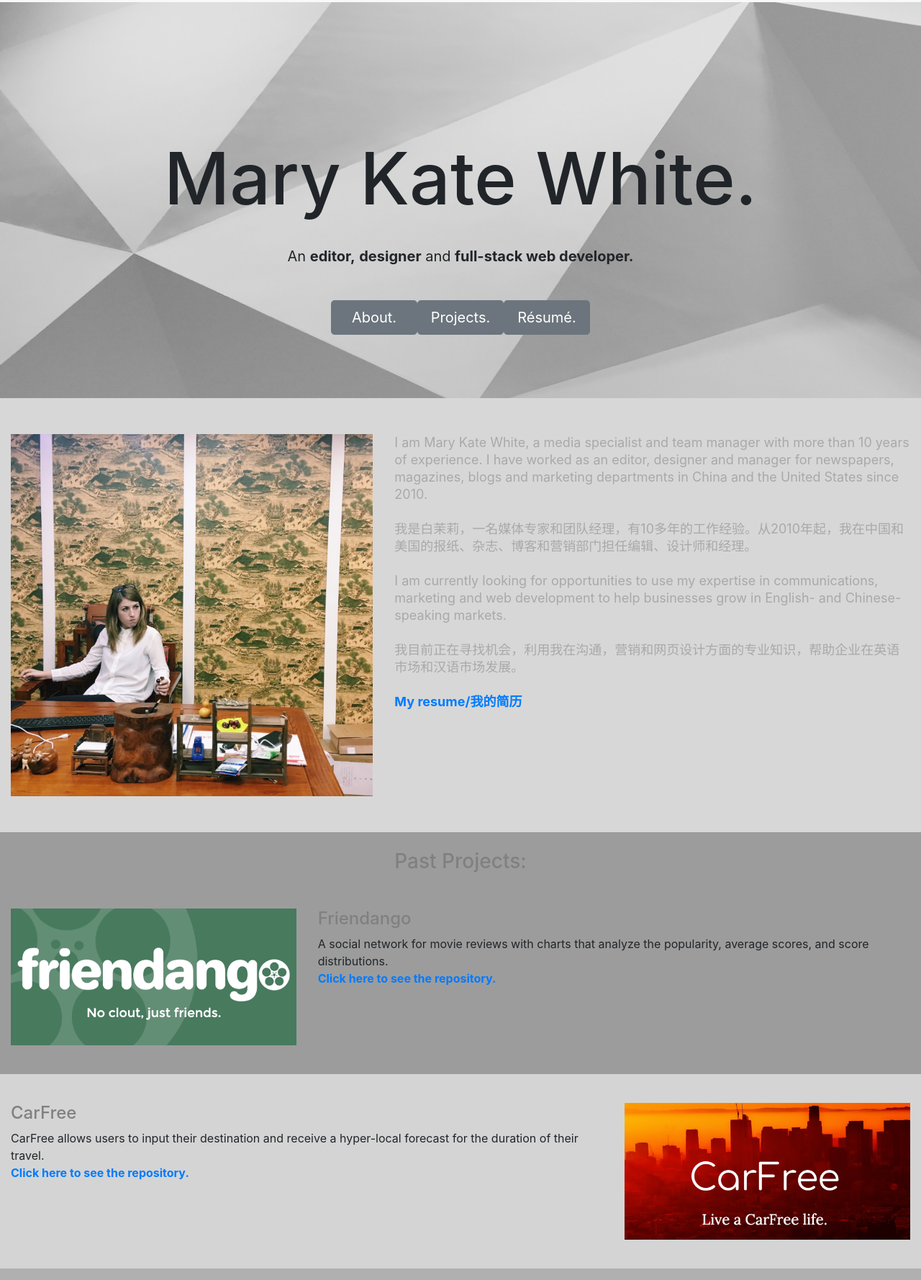
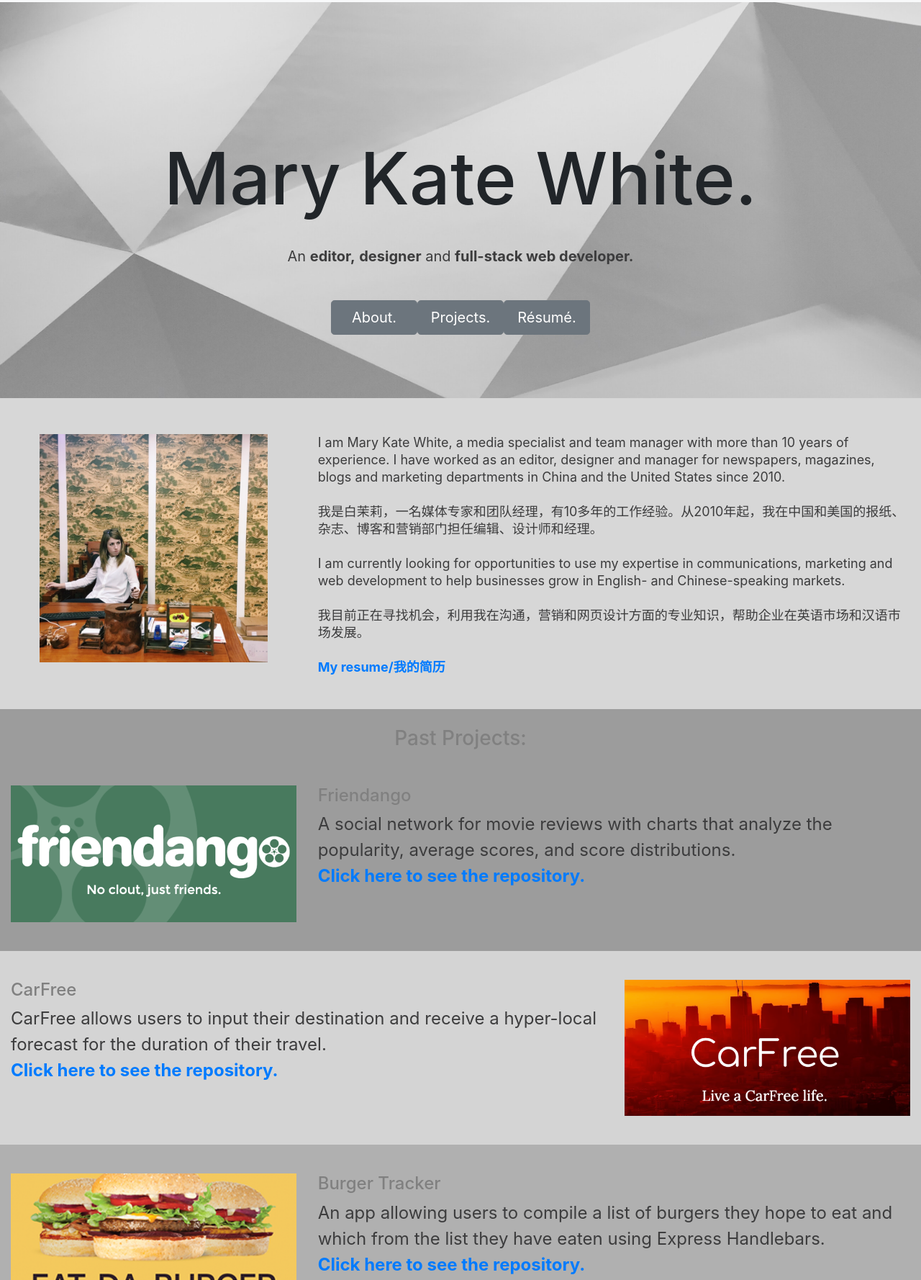
Before and after one commit to marykatewhite/NewPortfolio, a plain HTML site: page index.html in a window 1280 px wide. Shown: the part 53-1831 px from the top of the page at 72% size. Drawn offline with nearby package versions, Linux system fonts and the light colour scheme.

Commit message:
changed some font stuff cuz it looks weird through github.io

```diff
--- a/index.html
+++ b/index.html
@@ -64,10 +64,10 @@
 
     <div class="container-fluid" id="aboutMe">
         <div class="row">
-            <div class="col-xs-12 col-md-5 justify-content-center">
+            <div class="col-xs-12 col-md-4 justify-content-center">
                 <img src="images/vcool.jpg" id="myFace" alt="Mary Kate White">
             </div>
-            <div class="col-xs-12 col-md-7 vertical-center">
+            <div class="col-xs-12 col-md-8 vertical-center">
                 <p id="bioText">I am Mary Kate White, a media specialist and team manager with more than 10 years of
                     experience. I have worked as an editor, designer and manager for newspapers, magazines, blogs and
                     marketing departments in China and the United States since 2010.<br><br>
@@ -114,7 +114,7 @@
         <div class="row">
             <div class="col-xs-12 col-sm-8">
                 <h4>CarFree</h4>
-                CarFree allows users to input their destination and receive a hyper-local
+                <p>CarFree allows users to input their destination and receive a hyper-local
                 forecast for the duration of their travel.<br>
                 <a href="https://github.com/marykatewhite/Project1"><b>Click here to see the
                         repository.</b></a>
--- a/style.css
+++ b/style.css
@@ -1,3 +1,7 @@
+p {
+  color: #3c3c3d;
+  font-size: 24px;
+}
 button {
   width: 120px;
   margin-left: 20px;
@@ -28,13 +32,13 @@ a {
 }
 
 #bioText {
-  color: darkgrey;
+  color: #3c3c3d;
   font-size: 18px;
   line-height: 24px;
 }
 
 #myFace {
-  width: 100%;
+  width: 80%;
   height: auto;
   margin: auto;
   display: block;
```
